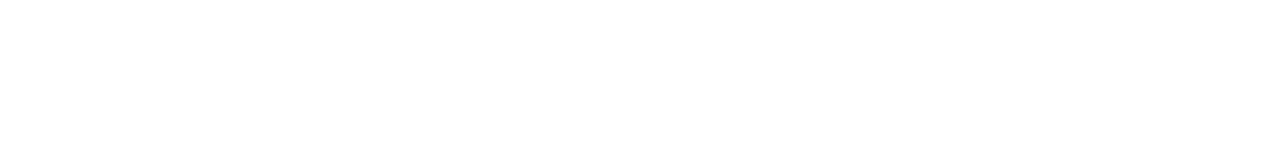
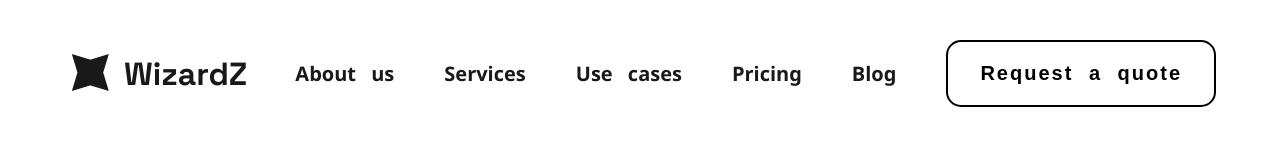
Before and after one commit to foyzan/WizardZ, a plain HTML site: page index.html in a window 1280 px wide. Drawn offline with nearby package versions, Linux system fonts and the light colour scheme.

Commit message:
nav section completed

```diff
--- a/index.html
+++ b/index.html
@@ -1,13 +1,37 @@
 <!DOCTYPE html>
 <html lang="en">
+
 <head>
     <meta charset="UTF-8">
     <meta name="viewport" content="width=device-width, initial-scale=1.0">
+    <link rel="preconnect" href="https://fonts.googleapis.com">
+    <link rel="preconnect" href="https://fonts.gstatic.com" crossorigin>
+    <link href="https://fonts.googleapis.com/css2?family=Space+Grotesk:wght@300..700&display=swap" rel="stylesheet">
+    <link href="https://cdn.jsdelivr.net/npm/remixicon@4.5.0/fonts/remixicon.css" rel="stylesheet" />
     <link rel="stylesheet" href="style.css">
     <title>WizardZ</title>
 </head>
+
 <body>
+    <section class="section1">
+        <nav>
+            <a class="logo" href="#"><i class="ri-shining-2-fill"></i>WizardZ</a>
+
+            <div id="navleft">
+                <ul id="navLinks">
+                    <li><a href="#">About us</a></li>
+                    <li><a href="#">Services</a></li>
+                    <li><a href="#">Use cases</a></li>
+                    <li><a href="#">Pricing</a></li>
+                    <li><a href="#">Blog</a></li>
+                </ul>
+                <button id="navBtn"><a href="#">Request a quote</a></button>
+            </div>
+        </nav>
+    </section>
+
 
     <script src="script.js"></script>
 </body>
+
 </html>
--- a/style.css
+++ b/style.css
@@ -1,11 +1,104 @@
-*{
+* {
     padding: 0;
     margin: 0;
     box-sizing: border-box;
 }
 
-html, body{
+html,
+body {
     height: 100%;
     width: 100%;
+    font-family: "Space Grotesk", serif;
+    font-optical-sizing: auto;
+    font-style: normal;
+}
+
+h1,
+h2,
+h3,
+h4,
+h5,
+a,
+p {
+    padding: 0;
+    margin: 0;
+    font-size: 20px;
+}
+
+.section1 {
+    background-color: white;
+    width: 90%;
+    height: 100%;
+    margin: 0 auto;
+}
+
+.section1 a {
+    text-decoration: none;
+    color: black;
+}
+
+.section1 nav {
+    display: flex;
+    justify-content: space-between;
+    align-items: center;
+    padding: 40px 0px;
+    color: #0c0c0cf1;
 
 }
+
+#navLinks {
+    display: flex;
+    align-items: center;
+    justify-content: center;
+    gap: 50px;
+
+}
+
+#navLinks li {
+    list-style: none;
+}
+#navLinks li a {
+    font-size: 20px;
+    font-family: 'Segoe UI', Tahoma, Geneva, Verdana, sans-serif;
+    font-weight: 600;
+    word-spacing: 10px;
+    color: #0c0c0cf1;
+}
+
+.section1 nav .logo {
+    font-size: 32px;
+    font-weight: 700;
+    display: flex;
+    justify-content: center;
+    align-items: center;
+    gap: 10px;
+    color: #0c0c0cf1;
+}
+.section1 nav .logo i{
+    rotate: 45deg;
+    font-size: 50px;
+}
+#navleft{
+    display: flex;
+    justify-content: center;
+    align-self: center;
+    gap: 50px;
+}
+#navBtn{
+    display: flex;
+    justify-content: center;
+    align-self: center;
+    font-size: 22px;
+    color: #0c0c0cf1;
+    font-weight: 600;
+    letter-spacing: 2px;
+    word-spacing: 8px;
+    padding: 20px 32px;
+    background-color: white;
+    border: 2.4px solid black;
+    border-radius: 15px;
+    -webkit-border-radius: 15px;
+    -moz-border-radius: 15px;
+    -ms-border-radius: 15px;
+    -o-border-radius: 15px;
+}
```
